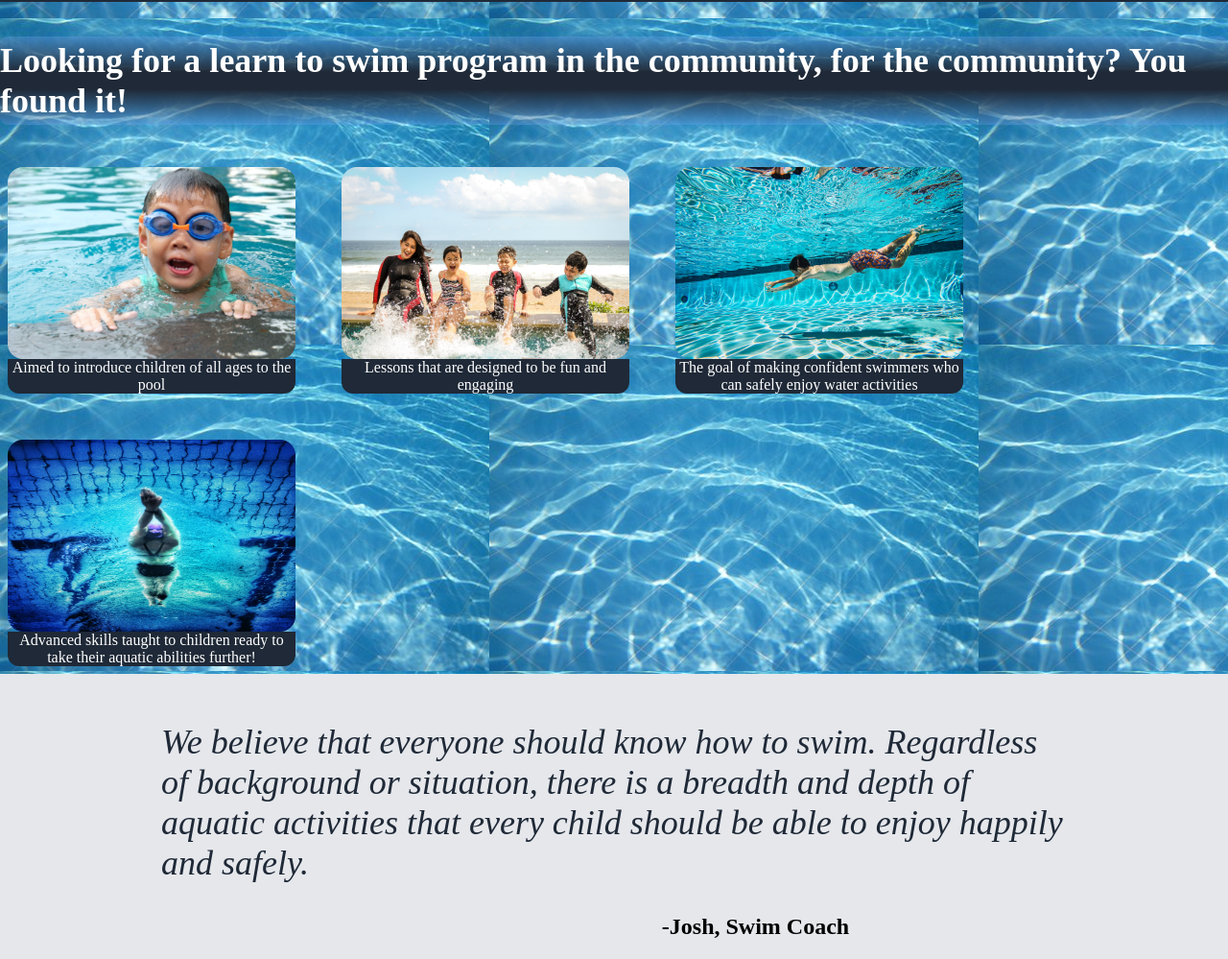
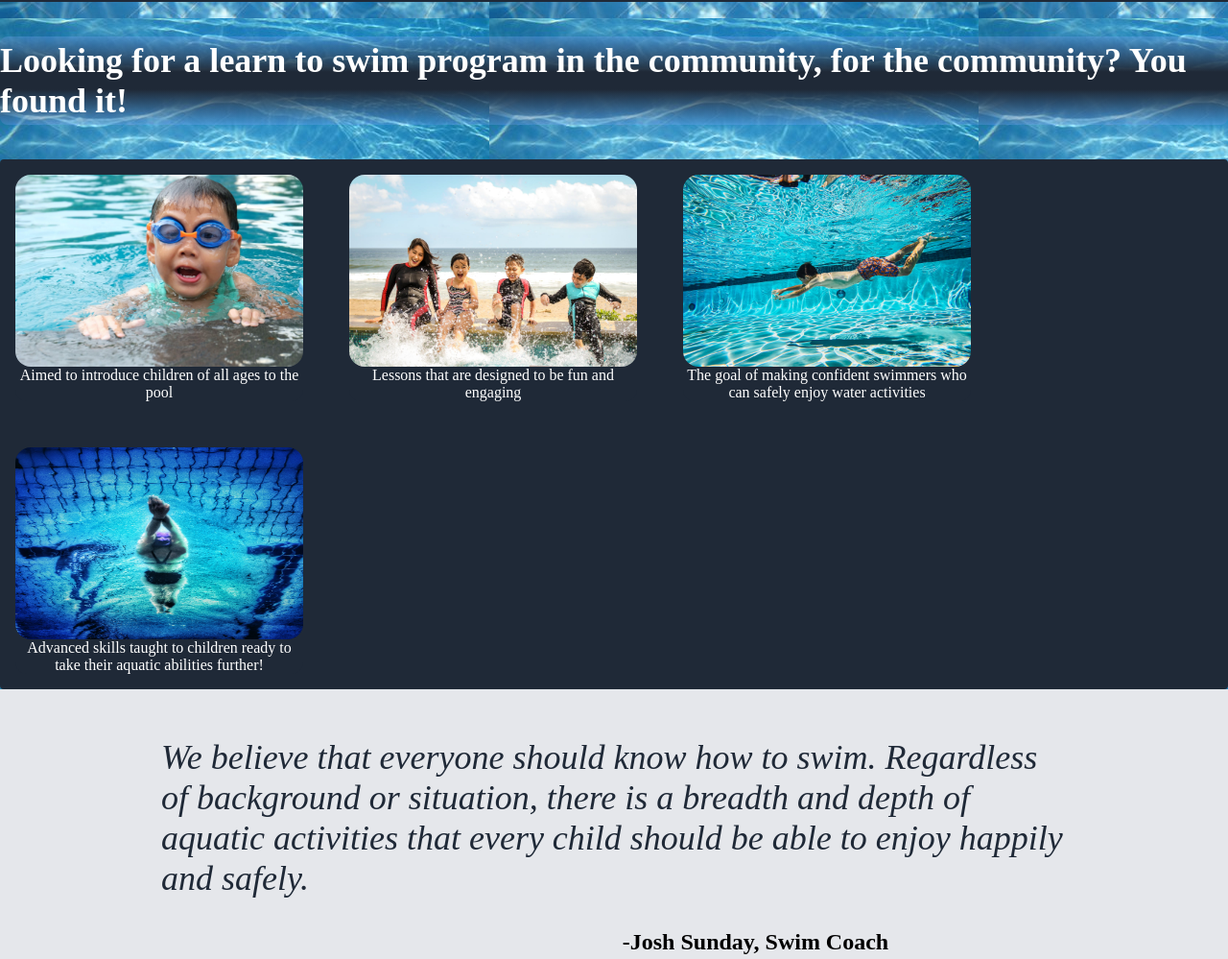
Before and after one commit to jsun3886/Swim-Lesson-Landing-Page, a plain HTML site: page index.html in a window 1280 px wide. Shown: the part 321-1320 px from the top of the page at 96% size. Drawn offline with Linux system fonts and the light colour scheme.

Commit message:
Finalize style to make the infoCards stand out

```diff
--- a/index.html
+++ b/index.html
@@ -51,7 +51,7 @@
     </div>
     <div class="quote">
         <div class="startQuote"> We believe that everyone should know how to swim. Regardless of background or situation, there is a breadth and depth of aquatic activities that every child should be able to enjoy happily and safely. </div>
-        <div class="endQuote">-Josh, Swim Coach</div>
+        <div class="endQuote">-Josh Sunday, Swim Coach</div>
     </div>
     <div class="callToAction">
         <div class="ctaText">
--- a/style.css
+++ b/style.css
@@ -5,6 +5,7 @@ body {
 
   min-height: 100vh;
   background-image: url("imgages/poolBackground.jpg");
+
   margin: 0;
 }
 /* The header section of the CSS Style                        */
@@ -48,6 +49,7 @@ a{
     flex-grow: 0;
     justify-content: space-between;
     padding-bottom: 32px;
+
 }
 
 .title-left{
@@ -106,7 +108,9 @@ a{
     flex-wrap: wrap;
     align-items: center;
     gap: 32px;
-
+    padding: 8px;
+    background-color: #1f2937;
+    border-radius: 4px;
 
 }
 
```
